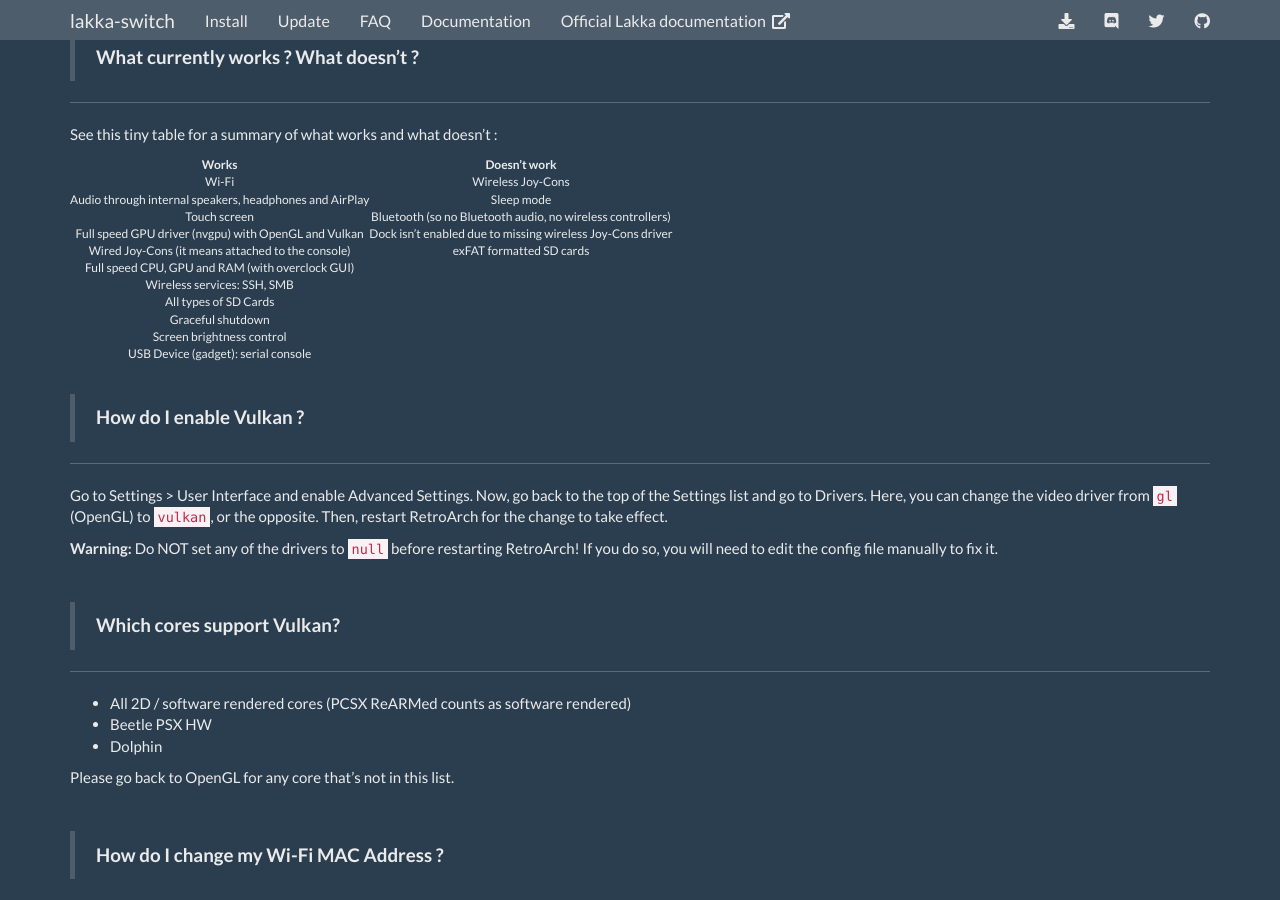
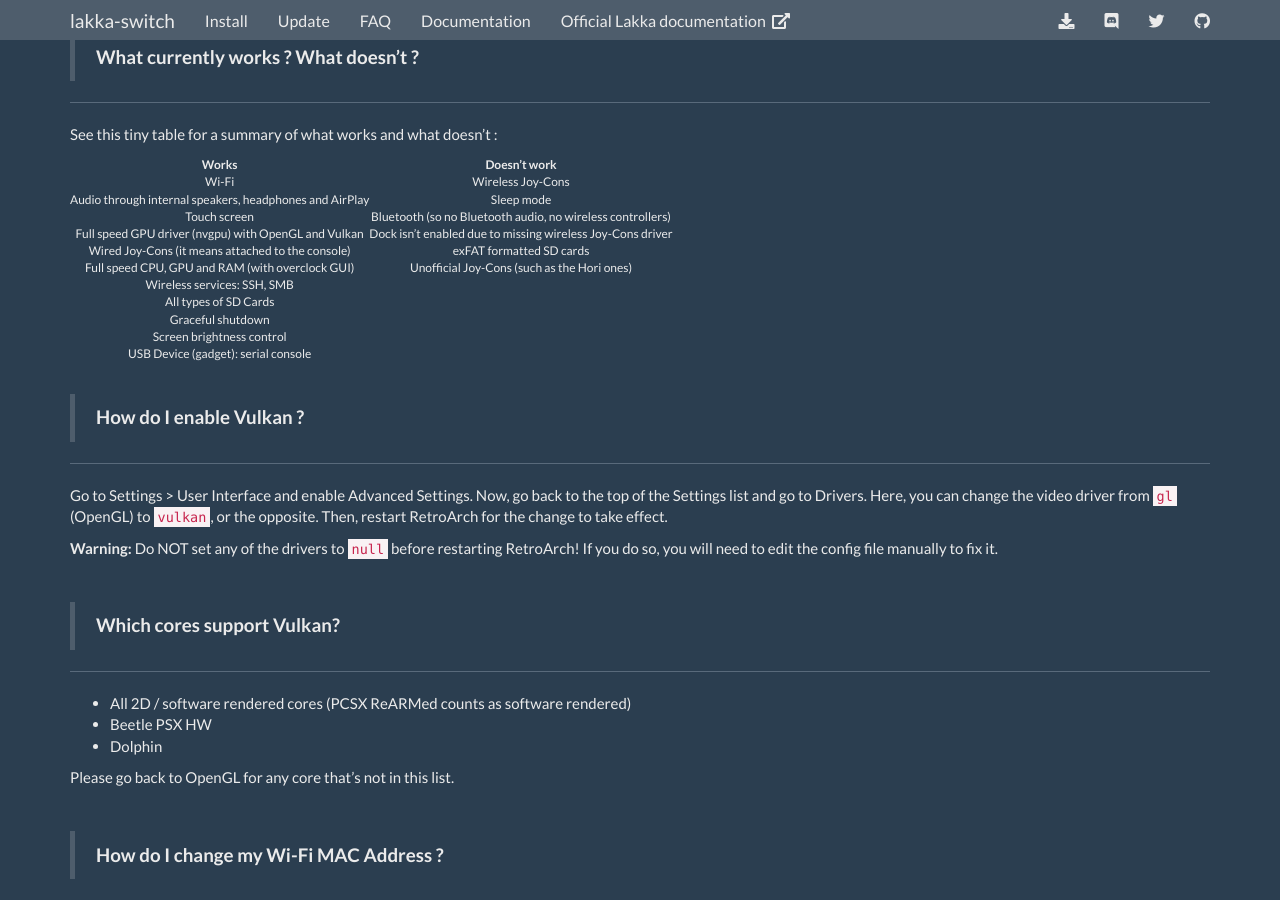
Before and after one commit to lakka-switch/documentation, a Jekyll site: the page built from faq.md, in a window 1280 px wide and 900 px high, scrolled down 603 px. Built offline with Jekyll 4.4.1, drawn with Linux system fonts in a browser that asks for light colours; nearby versions of some CDN libraries.

Commit message:
Update faq.md

```diff
--- a/faq.md
+++ b/faq.md
@@ -32,12 +32,12 @@
 
 | Works                          | Doesn't work      |
 |:------------------------------:|:-----------------:|
-| Wi-Fi         | Wireless Joy-Cons  |
-| Audio through internal speakers, headphones and AirPlay          | Sleep mode        |
-| Touch screen                   | Bluetooth (so no Bluetooth audio, no wireless controllers) |
-| Full speed GPU driver (nvgpu) with OpenGL and Vulkan | Dock isn't enabled due to missing wireless Joy-Cons driver     |
+| Wi-Fi                                                              | Wireless Joy-Cons  |
+| Audio through internal speakers, headphones and AirPlay           | Sleep mode        |
+| Touch screen                                                      | Bluetooth (so no Bluetooth audio, no wireless controllers) |
+| Full speed GPU driver (nvgpu) with OpenGL and Vulkan              | Dock isn't enabled due to missing wireless Joy-Cons driver     |
 | Wired Joy-Cons (it means attached to the console)                |  exFAT formatted SD cards     |
-| Full speed CPU, GPU and RAM (with overclock GUI)          |   |
+| Full speed CPU, GPU and RAM (with overclock GUI)                  | Unofficial Joy-Cons (such as the Hori ones)   |
 | Wireless services: SSH, SMB                       |                   |
 | All types of SD Cards
 | Graceful shutdown  | |
```
